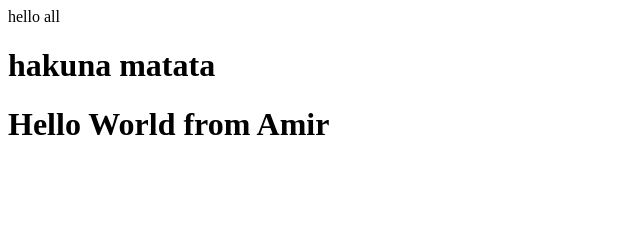
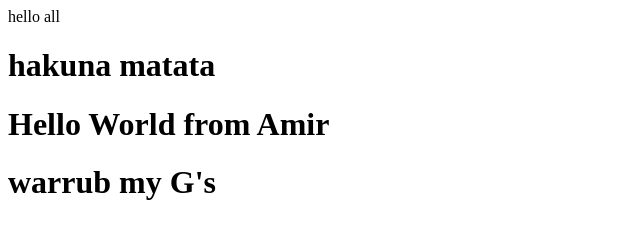
Before and after one commit to AmirAmArA/arabcol-test, a plain HTML site: page index.html in a window 1280 px wide. Shown: the whole page, without its empty margins (0-640 px from the left). Drawn offline with Linux system fonts and the light colour scheme.

Commit message:
basil add

```diff
--- a/index.html
+++ b/index.html
@@ -6,5 +6,6 @@ hello all
 <body>
 <h1>hakuna matata</h1>
 <h1>Hello World from Amir</h1>
+<h1>warrub my G's</h1>
 </body>
 </html>
```
